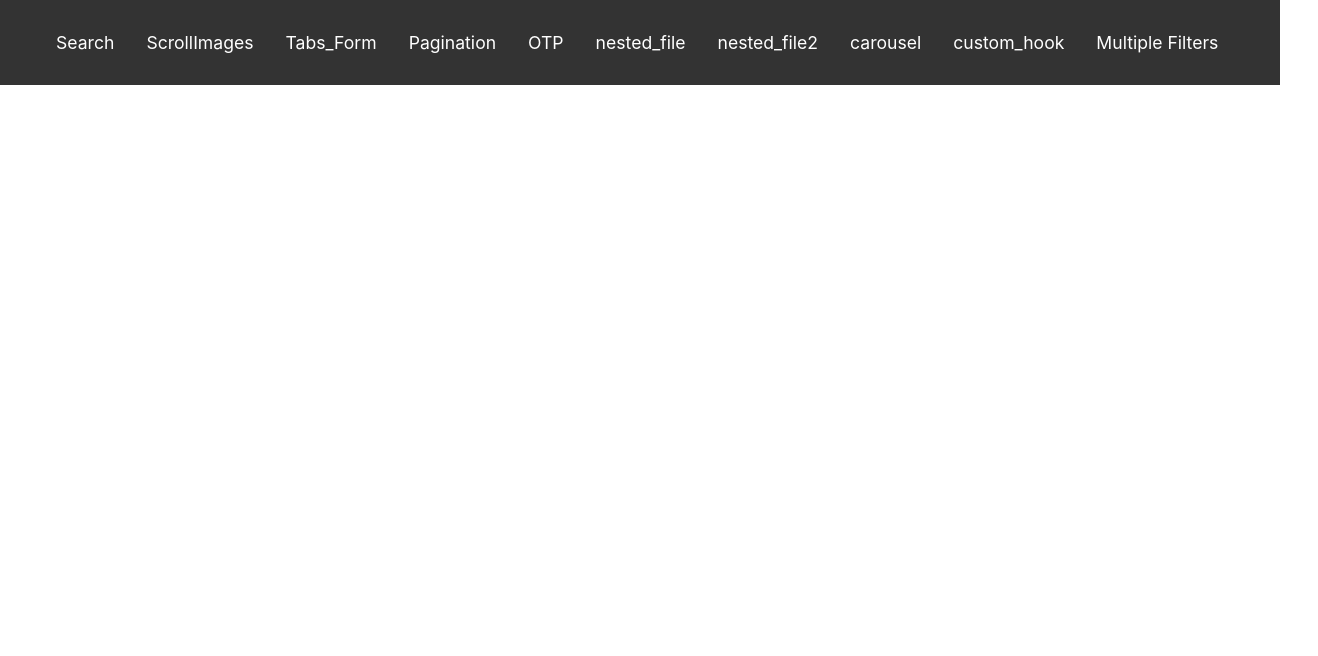
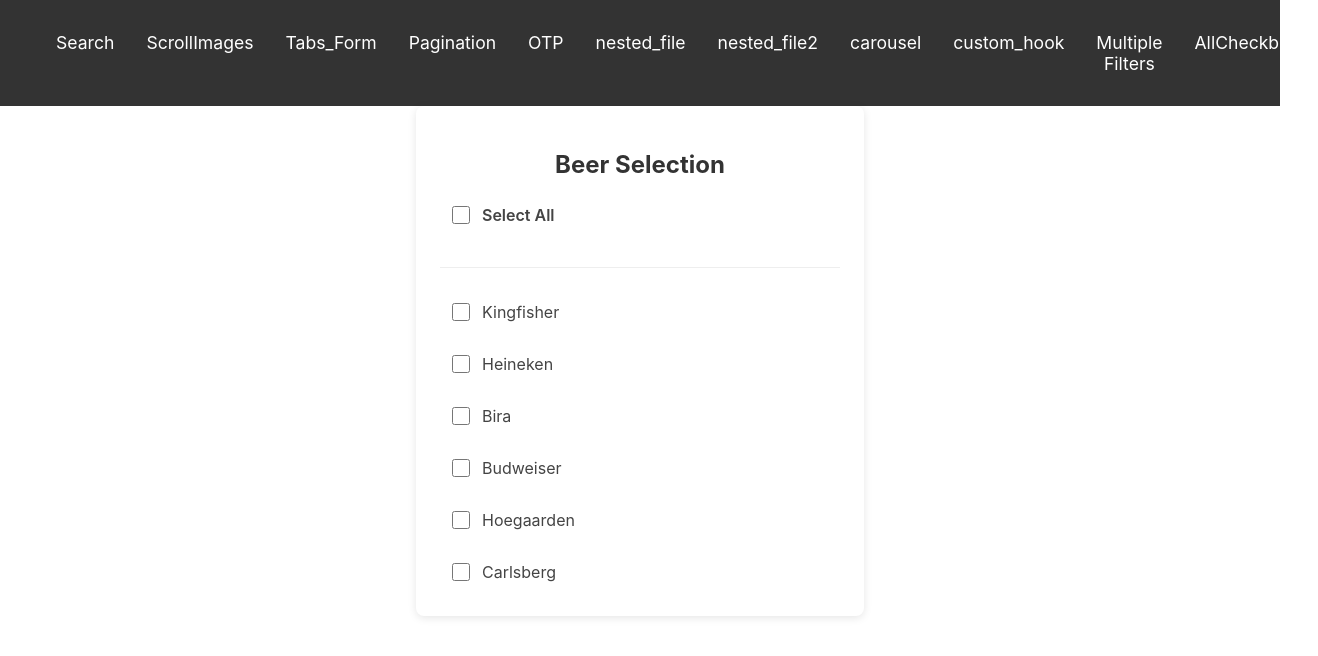
Before and after one commit to Ajit24/react_25, a React (Create React App) app in the folder reactappp/: page /allcheckboxes in a window 1280 px wide. Shown: the top 656 px of the page, 1318 px wide, since content can reach past the window. Built offline with nearby package versions, Linux system fonts and the light colour scheme.

Commit message:
all check boxes compo added

```diff
--- a/reactappp/src/App.js
+++ b/reactappp/src/App.js
@@ -12,6 +12,7 @@
 import Carousel from './Pages/Carousel/Carousel';
 import OutsideClickDemo from './Pages/OutsideClickDemo/OutsideClickDemo';
 import MultiSearch from './Pages/MultiSearch/MultiSearch';
+import AllCheckboxes from './Pages/AllCheckboxes/AllCheckboxes';
 function App() {
   return (
     <div className="App">
@@ -29,6 +30,7 @@
           <Route path="/carousel" element={<Carousel />} />
           <Route path='/hooks' element={<OutsideClickDemo/>}></Route>
             <Route path="/multisearch" element={<MultiSearch />} />
+            <Route path="/allcheckboxes" element={<AllCheckboxes />} />
 
         </Routes>
       </div>
--- /dev/null
+++ b/reactappp/src/Pages/AllCheckboxes/AllCheckboxes.css
@@ -0,0 +1,58 @@
+/* Custom styles for the checkbox container */
+.checkbox-container {
+    max-width: 400px;
+    margin: 0 auto;
+    padding: 24px;
+    background-color: white;
+    border-radius: 8px;
+    box-shadow: 0 2px 8px rgba(0, 0, 0, 0.1);
+  }
+
+  .title {
+    font-size: 24px;
+    font-weight: bold;
+    margin-bottom: 16px;
+    color: #333;
+  }
+
+  .checkbox-list {
+    display: flex;
+    flex-direction: column;
+    gap: 12px;
+  }
+
+  .checkbox-item {
+    display: flex;
+    align-items: center;
+    padding: 8px;
+    border-radius: 4px;
+    transition: background-color 0.2s;
+  }
+
+  .checkbox-item:hover {
+    background-color: #f5f5f5;
+  }
+
+  .checkbox-input {
+    width: 18px;
+    height: 18px;
+    margin-right: 12px;
+    cursor: pointer;
+  }
+
+  .checkbox-label {
+    font-size: 16px;
+    color: #444;
+    cursor: pointer;
+  }
+
+  .select-all {
+    font-weight: 600;
+    margin-bottom: 8px;
+  }
+
+  .divider {
+    height: 1px;
+    background-color: #eee;
+    margin: 12px 0;
+  }
--- /dev/null
+++ b/reactappp/src/Pages/AllCheckboxes/AllCheckboxes.jsx
@@ -0,0 +1,92 @@
+// Task : Given a Select All checkbox - toggle the children's checkboxes in such a way that
+//  when the select all button is clicked, all the boxes are checked.
+// Similarly, when the button is toggled, the checkboxes become unchecked.
+
+import React, { useState } from 'react';
+import '../AllCheckboxes/AllCheckboxes.css';
+
+export const list = [
+  {
+    id: 0,
+    name: 'Kingfisher',
+  },
+  {
+    id: 1,
+    name: 'Heineken',
+  },
+  {
+    id: 2,
+    name: 'Bira',
+  },
+  {
+    id: 3,
+    name: 'Budweiser',
+  },
+  {
+    id: 4,
+    name: 'Hoegaarden',
+  },
+  {
+    id: 5,
+    name: 'Carlsberg',
+  },
+];
+
+const AllCheckboxes = () => {
+  const [checkedItems, setCheckedItems] = useState([]);
+  const [selectAll, setSelectAll] = useState(false);
+
+  const handleSelectAll = () => {
+    if (selectAll) {
+      setCheckedItems([]);
+    } else {
+      setCheckedItems(list.map(item => item.id));
+    }
+    setSelectAll(!selectAll);
+  };
+
+  const handleCheckboxChange = (id) => {
+    if (checkedItems.includes(id)) {
+      setCheckedItems(checkedItems.filter(item => item !== id));
+      setSelectAll(false);
+    } else {
+      setCheckedItems([...checkedItems, id]);
+      if (checkedItems.length + 1 === list.length) {
+        setSelectAll(true);
+      }
+    }
+  };
+
+  return (
+    <div className="checkbox-container">
+      <h2 className="title">Beer Selection</h2>
+      <div className="checkbox-list">
+        <label className="checkbox-item select-all">
+          <input
+            type="checkbox"
+            checked={selectAll}
+            onChange={handleSelectAll}
+            className="checkbox-input"
+          />
+          <span className="checkbox-label">Select All</span>
+        </label>
+
+        <div className="divider"></div>
+
+        {list.map((item) => (
+          <label key={item.id} className="checkbox-item">
+            <input
+              type="checkbox"
+              checked={checkedItems.includes(item.id)}
+              onChange={() => handleCheckboxChange(item.id)}
+              className="checkbox-input"
+            />
+            <span className="checkbox-label">{item.name}</span>
+          </label>
+        ))}
+      </div>
+    </div>
+  );
+};
+
+export default AllCheckboxes;
--- a/reactappp/src/Pages/Navbar/Navbar.jsx
+++ b/reactappp/src/Pages/Navbar/Navbar.jsx
@@ -18,6 +18,7 @@
         <li><Link to="/carousel" className="nav-link">carousel</Link></li>
         <li><Link to="/hooks" className="nav-link">custom_hook</Link></li>
         <li><Link to="/multisearch" className="nav-link">Multiple Filters</Link></li>
+        <li><Link to="/allcheckboxes" className="nav-link">AllCheckboxes</Link></li>
 
 
 
```
